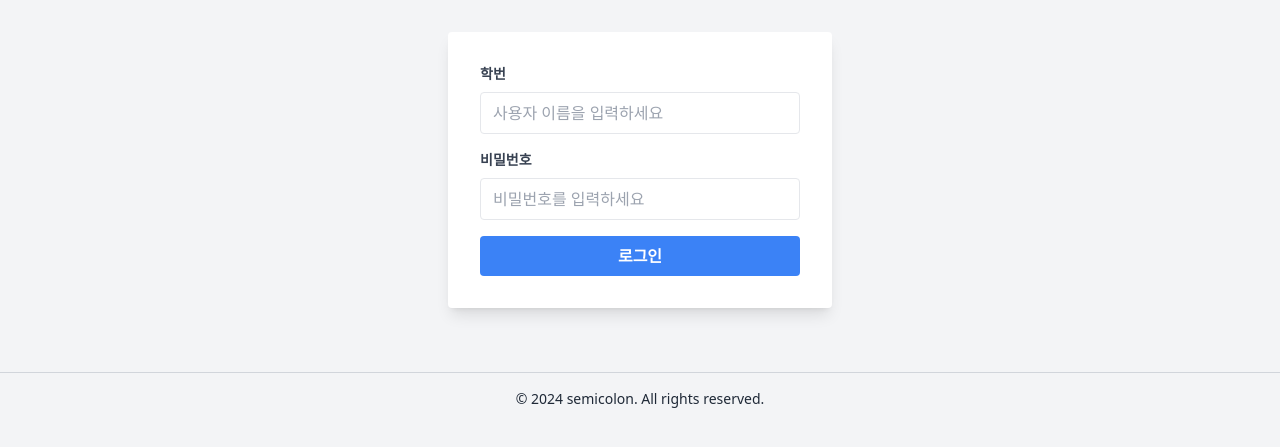
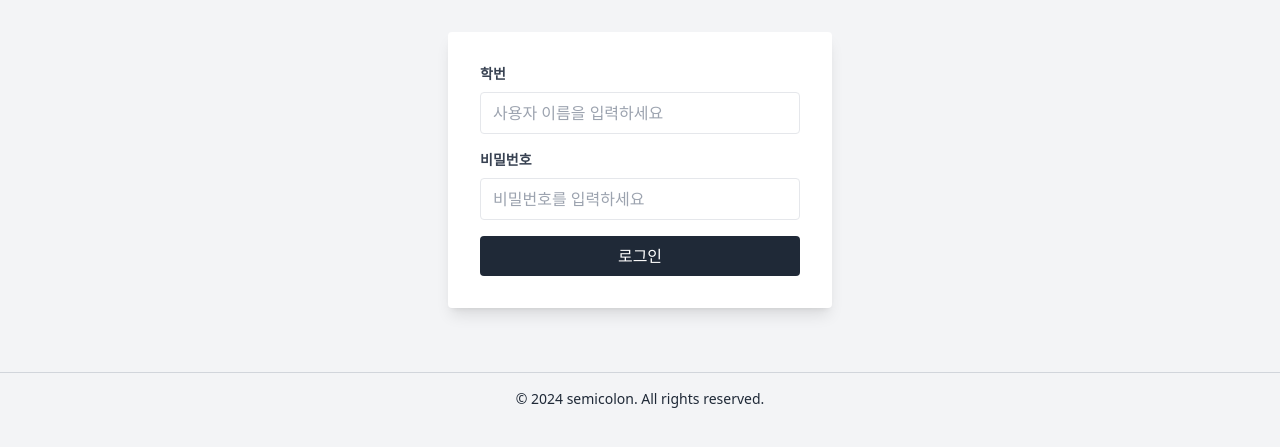
Before and after one commit to taehyun0411/clubbooth, a Django app: page /accounts/login/ in a window 1280 px wide. Shown: the part 73-520 px from the top of the page. Run offline with Django 4.2, Linux system fonts and the light colour scheme; some libraries are stand-ins or nearby versions.

Commit message:
버튼 색상

```diff
--- a/templates/accounts/login.html
+++ b/templates/accounts/login.html
@@ -19,7 +19,6 @@
     <!-- Login Form -->
     <main class="container mx-auto px-4 py-8 flex justify-center items-center">
         <form class="bg-white p-8 rounded shadow-lg w-full max-w-sm" method="post" action="{% url 'login' %}">
-            {% csrf_token %}
             <div class="mb-4">
                 <label for="username" class="block text-gray-700 text-sm font-bold mb-2">학번</label>
                 <input type="text" id="username" name="username" class="border rounded w-full py-2 px-3 text-gray-700" pattern="\d{5}"
@@ -31,7 +30,7 @@
                 <input type="password" id="password" name="password" class="border rounded w-full py-2 px-3 text-gray-700" placeholder="비밀번호를 입력하세요" required>
             </div>
 
-            <button type="submit" class="w-full bg-blue-500 hover:bg-blue-700 text-white font-bold py-2 px-4 rounded">
+            <button type="submit" class="w-full bg-gray-800 hover:bg-gray-700 text-white py-2 px-4 rounded">
                 로그인
             </button>
         </form>
```
